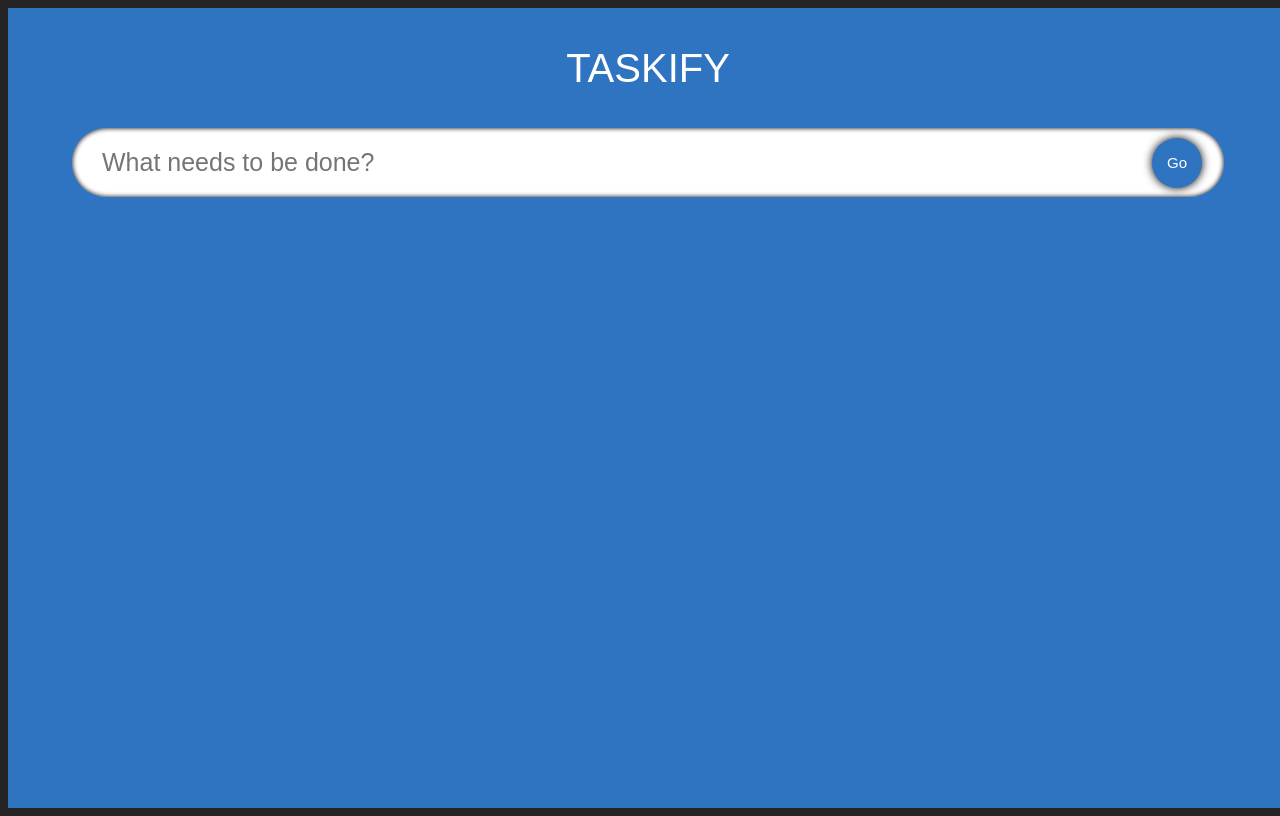
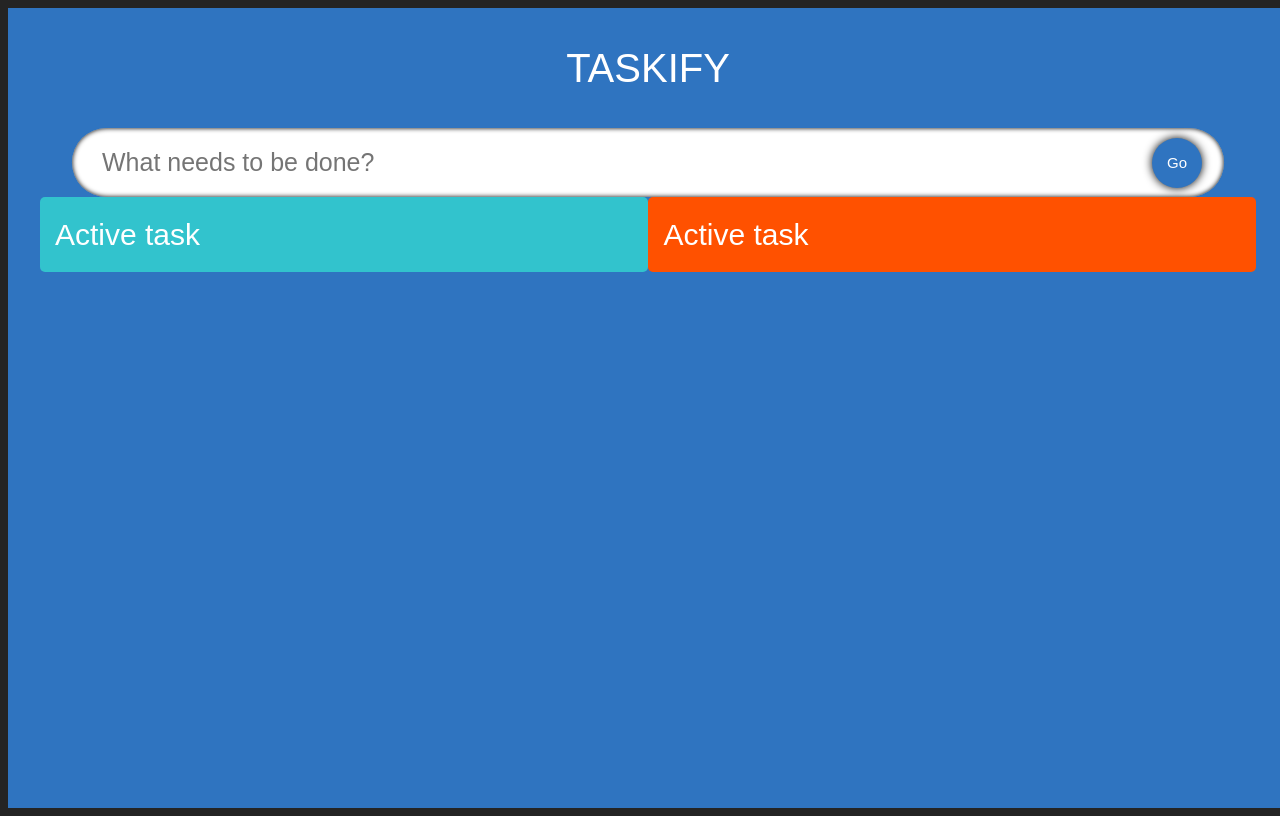
Before and after one commit to Bilostenko/todo-list-react-typescript, a React (Vite) app: page / in a window 1280 px wide. Built offline with nearby package versions, Linux system fonts and the light colour scheme; a web font is replaced by a local one.

Commit message:
update todoList

```diff
--- a/src/components/single_todo/SingleTodo.sass
+++ b/src/components/single_todo/SingleTodo.sass
@@ -6,13 +6,15 @@
     padding: 20px
     margin-top: 15px
     background-image: url('https://img.freepik.com/free-photo/crumpled-yellow-paper-background-close-up_60487-2390.jpg?size=626&ext=jpg')
+    transition: 0.2s
 
     &:focus
         box-shadow: none
         outline: none
+    &:hover
+        box-shadow: 0 0 5px black
+        transform: scale(1.03)
 
-    @media(max-width: 700px)
-        width: 100%
 
     .todos__icon
         margin-left: 10px
--- a/src/components/todo_list/TodoList.tsx
+++ b/src/components/todo_list/TodoList.tsx
@@ -7,10 +7,20 @@ export default function TodoList() {
   const todos = useAppSelector(selectTodos)
 
   return (
-    <div className="todos">
-      {todos?.map((todo) => (
-          <SingleTodo todo={todo} todos={todos} setTodos={() => {}} />
-      ))}
+    <div className="container">
+      <div className="todos">
+        <span className="todos_heading">Active task</span>
+        {todos?.map((todo) => (
+          <SingleTodo key={todo.id} todo={todo} todos={todos} setTodos={() => { }} />
+        ))}
+      </div>
+      <div className="todos remove">
+        <span className="todos_heading">Active task</span>
+        {todos?.map((todo) => (
+          <SingleTodo key={todo.id} todo={todo} todos={todos} setTodos={() => { }} />
+        ))}
+      </div>
     </div>
+
   )
 }
--- a/src/components/todo_list/todoList.sass
+++ b/src/components/todo_list/todoList.sass
@@ -3,3 +3,35 @@
     justify-content: space-evenly
     width: 90%
     flex-wrap: wrap
+
+    @media(max-width: 1100px)
+        width: 45%
+
+    @media(max-width: 700px)
+        width: 95%
+        margin-bottom: 10px
+
+.container
+    display: flex
+    width: 95%
+    justify-content: space-between
+    align-items: flex-start
+
+    @media(max-width: 700px)
+        width: 95%
+        flex-directinon: column
+
+.todos
+    display: flex
+    width: 47.5%
+    flex-direction: column
+    padding: 15px
+    border-radius: 5px
+    background-color: rgb(50, 195, 205)
+
+.todos_heading
+    font-size: 30px
+    color: white
+
+.remove
+    background-color: rgb(255, 81, 0)
```
